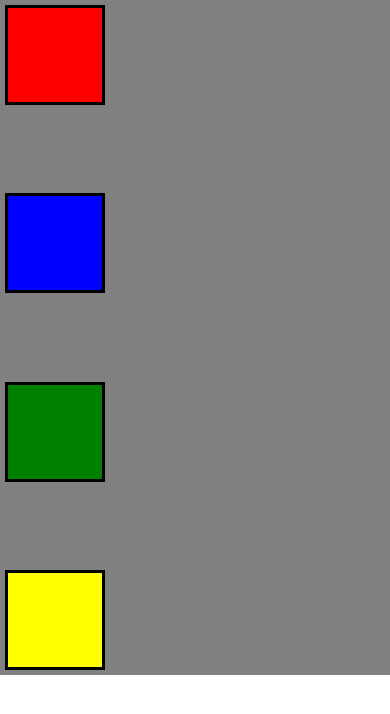
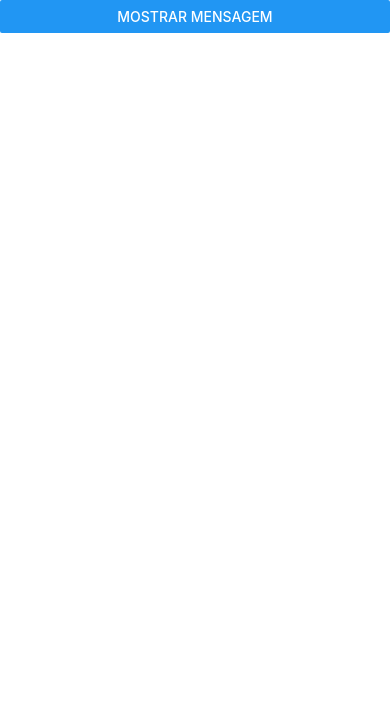
Before and after one commit to JoseNeto5689/MyApp-Teste, a React Native app: screen / in a window 390 px wide. Shown: the top 714 px of the page. Built offline with nearby package versions, Linux system fonts and the light colour scheme.

Commit message:
Implementações realizadas: Button, Renderizção Condicional, Responsividade

```diff
--- a/App.js
+++ b/App.js
@@ -1,64 +1,24 @@
 import React from 'react';
-import { Text, StyleSheet, StatusBar, View } from 'react-native';
+import { Text, StyleSheet, StatusBar, View, SafeAreaView, Image, Button, Alert} from 'react-native';
 import C1 from './components/comp1';
-//import style from './styles/style';
+import style from './styles/style';
 import Texto from './components/comp2';
+import Caixas from './components/comp3';
+import icon from './assets/icon.png'
 
+const exibir = condiction => {
+
+}
+const dobro = n => n*2
 export default function App() {
   return <>
-  <StatusBar/>
-  <View  style = {style.container}>
-  <View style = { style.container1 } ></View>
-  <View style = { style.container2 }></View>
-  <View style = { style.container3 }></View>
-  <View style = { style.container4 }></View>
-  </View>
+    <StatusBar/>
+
+    <View><Button title = "Mostrar Mensagem" onPress = {() => Alert.alert("Minha primeira palestra")}/></View>
   </>
 }
 
-const style = StyleSheet.create({
 
-  container: {
-    flexDirection: "column",
-    justifyContent: "space-between",
-    backgroundColor: "gray",
-    height: "80%"
-
-  },
-
-  container1: {
-    width: 100,
-    height: 100,
-    backgroundColor: "red",
-    margin: 5,
-    borderColor: "black",
-    borderWidth: 3,
-  },
-  container2: {
-    width: 100,
-    height: 100,
-    backgroundColor: "blue",
-    margin: 5,
-    borderColor: "black",
-    borderWidth: 3,
-  },
-  container3: {
-    width: 100,
-    height: 100,
-    backgroundColor: "green",
-    margin: 5,
-    borderColor: "black",
-    borderWidth: 3,
-  },
-  container4: {
-    width: 100,
-    height: 100,
-    backgroundColor: "yellow",
-    margin: 5,
-    borderColor: "black",
-    borderWidth: 3,
-  }
-})
 
 
 
@@ -79,3 +39,20 @@
   </>
 
   */
+
+    /*if(!condiction){
+    return <>
+      <Text> Olá Mundo </Text>
+      <Image style = { style.image } source = { require('./assets/splash.png') ou uri:"link"  icon }/>
+    </>
+  }
+  return <Text> Hello World </Text>
+}
+
+export default function App() {
+  return <>
+      <StatusBar/>
+      <SafeAreaView  style = {style.container}>
+        { exibir(false) }
+      </SafeAreaView>
+  </>*/
--- /dev/null
+++ b/components/comp3.js
@@ -0,0 +1,20 @@
+import React from "react";
+import { StatusBar, SafeAreaView, View, Text } from "expo-status-bar";
+import style from "../styles/style";
+
+export default function Caixas() {
+    return <>
+    <View style = { style.container1 }></View>
+    <View style = { style.container2 }></View>
+    <View style = { style.container3 }></View>
+    <View style = { style.container4 }></View>
+    <View style = { style.container1 }></View>
+    <View style = { style.container2 }></View>
+    <View style = { style.container3 }></View>
+    <View style = { style.container4 }></View>
+    <View style = { style.container1 }></View>
+    <View style = { style.container2 }></View>
+    <View style = { style.container3 }></View>
+    <View style = { style.container4 }></View>
+    </>
+  }
--- a/styles/style.js
+++ b/styles/style.js
@@ -3,5 +3,50 @@
 export default StyleSheet.create({
     textBase: {
         color: "red",
-    }
+    },
+    container: {
+        height: "100%",
+        backgroundColor: "gray",
+        flexDirection: "row",
+        flexWrap: "wrap",
+        justifyContent: "center",
+        alignContent: "center",
+      },
+      container1: {
+        width: 100,
+        height: 100,
+        backgroundColor: "red",
+        margin: 5,
+        borderColor: "black",
+        borderWidth: 3,
+      },
+      container2: {
+        width: 100,
+        height: 100,
+        backgroundColor: "blue",
+        margin: 5,
+        borderColor: "black",
+        borderWidth: 3,
+      },
+      container3: {
+        width: 100,
+        height: 100,
+        backgroundColor: "green",
+        margin: 5,
+        borderColor: "black",
+        borderWidth: 3,
+      },
+      container4: {
+        width: 100,
+        height: 100,
+        backgroundColor: "yellow",
+        margin: 5,
+        borderColor: "black",
+        borderWidth: 3,
+      },
+      image: {
+        width: 800,
+        height: 800,
+        resizeMode: "repeat"
+      }
 })
```
